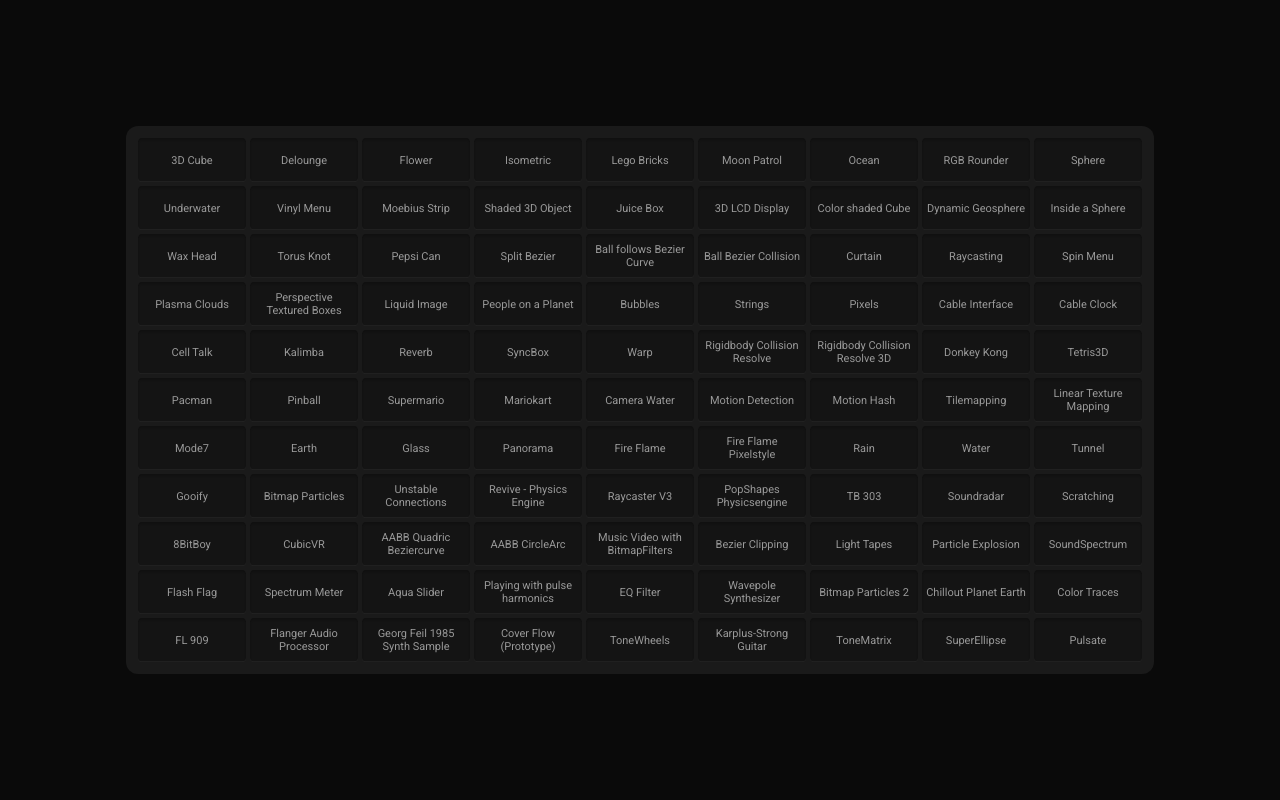
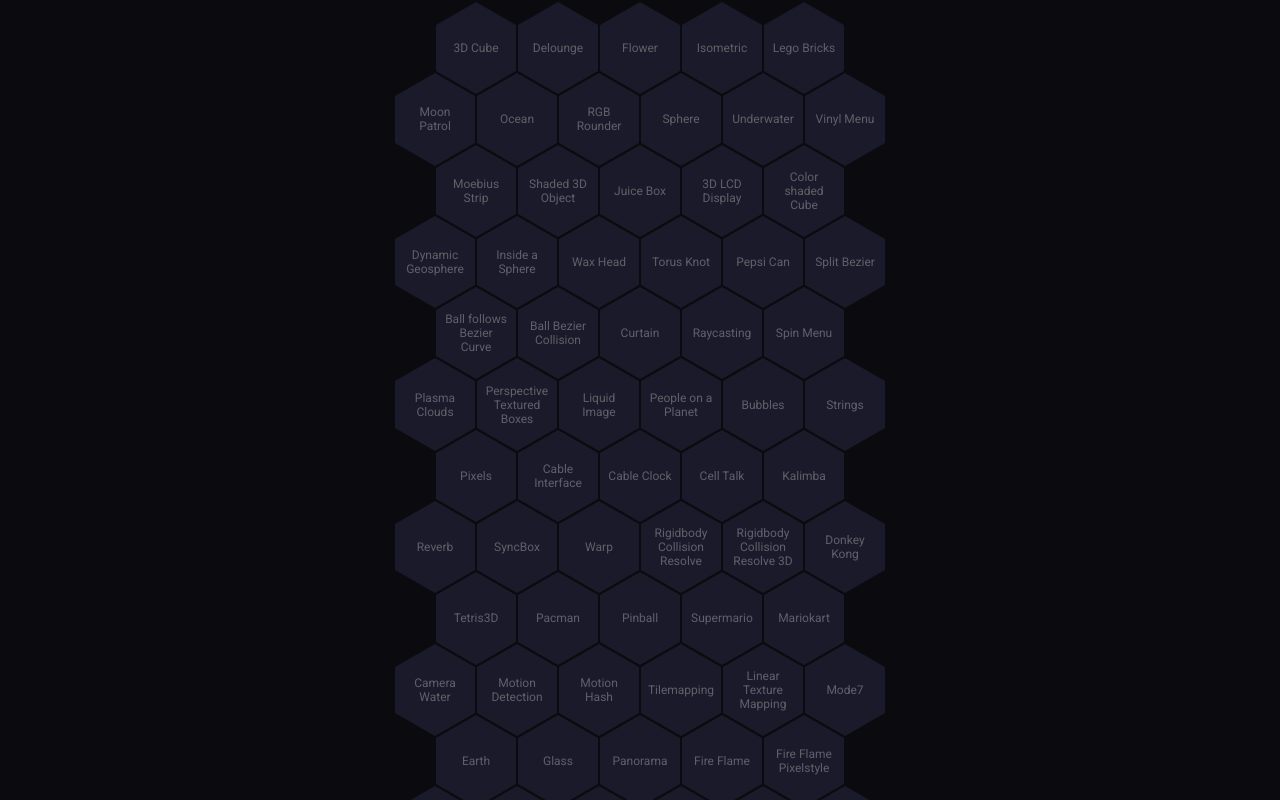
Before and after one commit to andremichelle/lab, a plain HTML site: page index.html in a window 1280 px wide. Drawn offline with Linux system fonts and the light colour scheme.

Commit message:
hexagons

```diff
--- a/index.html
+++ b/index.html
@@ -11,14 +11,19 @@
     <link rel="stylesheet" href="style.css">
 </head>
 <body>
-<nav>
-    <div class="work">
-        <span class="title">Untitled Work</span>
+<main>
+    <nav>
+        <a class="work hexagon">
+            <span class="title">Untitled Work</span>
+        </a>
+    </nav>
+</main>
+<article class="hidden">
+    <div class="player-wrapper">
+        <span class="title"></span>
+        <div class="close unselect">⬅</div>
+        <div class="description"></div>
     </div>
-</nav>
-<article>
-    <div class="close hidden unselect">⬅</div>
-    <span class="title"></span>
 </article>
 </body>
 </html>
--- a/js/main.js
+++ b/js/main.js
@@ -1,21 +1,53 @@
+// http://brenna.github.io/csshexagon/
+// TODO
+// navigation local scrolling
+// prev <> next work
+// change url, decode url
+
 class Navigation {
     constructor(laboratory, root) {
         this.laboratory = laboratory;
         this.root = root;
-        this.workTemplate = root.querySelector(".work");
+        this.workTemplate = root.querySelector("a.work");
         this.workTemplate.remove();
         this.build();
     }
 
     build() {
-        for (let i = 0; i < works.length; i++) {
-            const work = works[i];
-            const element = this.workTemplate.cloneNode(true);
-            element.onclick = () => this.laboratory.loadWork(work);
-            const titleSpan = element.querySelector(".title");
-            titleSpan.textContent = work.title;
-            this.root.appendChild(element);
+        const size = 80;
+        const padding = 2;
+        let w = 0;
+        let h = 0;
+        let i = 0;
+        let top = padding;
+        for (let yi = 0; ; yi++) {
+            let even = 1 === (yi & 1);
+            let xn = even ? 6 : 5;
+            let right = even ? padding : padding + (size + padding) / 2;
+            for (let xi = 0; xi < xn; xi++) {
+                const work = works[i++];
+                const element = this.workTemplate.cloneNode(true);
+                element.style.top = top + "px";
+                element.style.left = right + "px";
+                right += size + padding;
+                w = Math.max(w, right);
+                element.onclick = () => this.laboratory.loadWork(work);
+                const titleSpan = element.querySelector(".title");
+                titleSpan.textContent = work.title;
+                this.root.appendChild(element);
+                if (i === works.length) {
+                    break;
+                }
+            }
+            top += size * Math.sin(Math.PI / 3.0) + padding;
+            h = Math.max(h, top);
+            if (i === works.length) {
+                break;
+            }
         }
+        h = Math.max(h, top + size * Math.sin(Math.PI / 8.0));
+        this.root.style.width = w + "px";
+        this.root.style.height = h + "px";
     }
 
     show() {
@@ -34,6 +66,7 @@ class WorkDisplay {
         this.laboratory = laboratory;
         this.root = root;
         this.titleLabel = root.querySelector(".title");
+        this.descriptionLabel = root.querySelector(".description");
         this.closeButton = root.querySelector(".close");
         this.rufflePlayer = window.RufflePlayer;
         this.rufflePlayer.config = {
@@ -63,9 +96,10 @@ class WorkDisplay {
         this.player.style.height = swf.height + "px";
         this.player.classList.add("player");
         this.titleLabel.textContent = work.title;
+        this.descriptionLabel.innerHTML = work.description;
         this.titleLabel.classList.remove("hidden");
-        this.closeButton.classList.remove("hidden");
-        this.root.appendChild(this.player);
+        this.root.classList.remove("hidden");
+        this.root.querySelector(".player-wrapper").appendChild(this.player);
         this.player.load({
             url: swf.path,
             parameters: "",
@@ -76,7 +110,7 @@ class WorkDisplay {
     hide() {
         console.log("WorkDisplay::hide");
         this.titleLabel.classList.add("hidden");
-        this.closeButton.classList.add("hidden");
+        this.root.classList.add("hidden");
         this.player?.remove();
         this.player = null;
     }
--- a/js/works.js
+++ b/js/works.js
@@ -1208,7 +1208,7 @@ const works = [
 {
 	id: '76',
 	path: 'revive-physics-engine',
-	title: 'Revive - Physics Engine',
+	title: 'Revive Physics Engine',
 	description: 'Revive is based on Dynamic Intersection, which supports very fast moving objects. The source includes some more scenes. <a href="http://lab.andre-michelle.com./swf/f9/revive/source.zip">Source</a>',
 	swf:
 	{
@@ -1478,7 +1478,7 @@ const works = [
 {
 	id: '97',
 	path: 'soundspectrum',
-	title: 'SoundSpectrum',
+	title: 'Sound Spectrum',
 	description: 'An isometric like visualisation of an audio frequency spectrum. <a href="http://lab.andre-michelle.com./swf/f9/soundspectrum/SoundSpectrum.zip">Source</a>',
 	swf:
 	{
--- a/style.sass
+++ b/style.sass
@@ -1,20 +1,22 @@
-$back-color: #0A0A0A
-$fore-color: #1A1A1A
-$text-color: #999
+$back-color: #0A0A0F
+$fore-color: #1A1A2A
+$text-color: #8888AA
 
 html, body
   margin: 0
   padding: 0
   width: 100%
-  min-height: 100%
+  height: 100%
   overflow: hidden
-  overflow-y: auto
   display: flex
   align-items: center
   justify-content: center
   font-family: 'Roboto', sans-serif
-  font-size: 11px
+  font-size: 12px
   background-color: $back-color
+
+a
+  color: inherit
 
 .hidden
   display: none
@@ -25,68 +27,121 @@ html, body
   -ms-user-select: none
   user-select: none
 
-nav
-  display: grid
-  grid-template-columns: repeat(9, 108px)
-  gap: 4px
-  opacity: 1.0
-  filter: blur(0)
-  transition: opacity, filter 333ms ease-in
-  padding: 12px
-  border-radius: 12px
-  background-color: $fore-color
+main
+  display: flex
+  margin: 0
+  padding: 0
+  overflow: hidden
+  overflow-y: scroll
+  width: 100%
+  height: 100%
 
-  &.inactive
-    pointer-events: none
-    opacity: 0.08
-    filter: blur(4px)
+  nav
+    margin: 0 auto
+    display: flex
+    filter: blur(0)
+    transition: filter 333ms ease-in
+    border-radius: 12px
+    background-color: $back-color
+    overflow: hidden
 
-  div.work
-    margin: 0
-    padding: 12px 4px
-    height: 20px
-    background-color: lighten($back-color, 4%)
-    display: flex
-    align-items: center
-    justify-content: center
-    border-radius: 4px
-    box-shadow: 0 2px 2px 0 rgba(0, 0, 0, 0.2) inset, 0 -0.5px 0 0 rgba(255, 255, 255, 0.1) inset
-    color: $text-color
+    &.inactive
+      pointer-events: none
+      filter: blur(2px)
 
-    &:hover
+    a.work
+      display: flex
+      align-items: center
+      justify-content: center
       color: white
+      cursor: pointer
 
-    span.title
-      pointer-events: none
-      text-align: center
+      span.title
+        opacity: 0.3
+        margin: 8px
+        text-align: center
+        pointer-events: none
 
 article
-  top: 50%
-  left: 50%
-  transform: translate(-50%, -50%)
+  margin: 0
+  padding: 0
+  width: 100%
+  height: 100%
+  overflow: hidden
+  display: flex
+  align-items: center
+  justify-content: center
   position: absolute
+  background-color: rgba(0, 0, 0, 0.8)
 
-  .close
-    top: -32px
-    left: -32px
-    width: 24px
-    height: 24px
-    border-radius: 24px
-    text-align: center
-    line-height: 26px
-    color: white
-    background-color: #333333
+  .player-wrapper
+    top: 50%
+    left: 50%
+    transform: translate(-50%, -50%)
+    padding: 3em
+    border-radius: 8px
+    background-color: rgba(0, 0, 0, 0.6)
     position: absolute
-    cursor: pointer
+    box-shadow: 0 0 1px 0 rgba(255, 255, 255, 0.5)
 
-    &:hover
-      color: black
-      background-color: white
+    .close
+      top: -32px
+      left: -32px
+      width: 24px
+      height: 24px
+      border-radius: 24px
+      text-align: center
+      line-height: 26px
+      color: white
+      background-color: rgba(255, 255, 255, 0.4)
+      position: absolute
+      cursor: pointer
 
-  .title
-    bottom: -1.5em
-    position: absolute
-    color: rgba(255, 255, 255, 0.4)
+      &:hover
+        color: black
+        background-color: white
 
-  .player
-    box-shadow: 0 0 16px 0 rgba(255, 255, 255, 0.05)
+    .title, .description
+      color: rgba(255, 255, 255, 0.4)
+
+      position: absolute
+    .title
+      font-weight: bold
+      top: 1em
+
+    .description
+      bottom: 1em
+
+.hexagon
+  position: absolute
+  width: 80px
+  height: 46.19px
+  background-color: $fore-color
+  margin: 23.09px 0
+
+.hexagon:before,
+.hexagon:after
+  content: ""
+  position: absolute
+  width: 0
+  border-left: 40px solid transparent
+  border-right: 40px solid transparent
+
+.hexagon:before
+  bottom: 100%
+  border-bottom: 23.09px solid $fore-color
+
+.hexagon:after
+  top: 100%
+  width: 0
+  border-top: 23.09px solid $fore-color
+
+::-webkit-scrollbar
+  width: 12px
+  height: 12px
+
+::-webkit-scrollbar-thumb
+  border: 4px solid transparent
+  background-clip: padding-box
+  -webkit-border-radius: 6px
+  background-color: $fore-color
```
Also changed, not shown: style.css, 1 other file.
